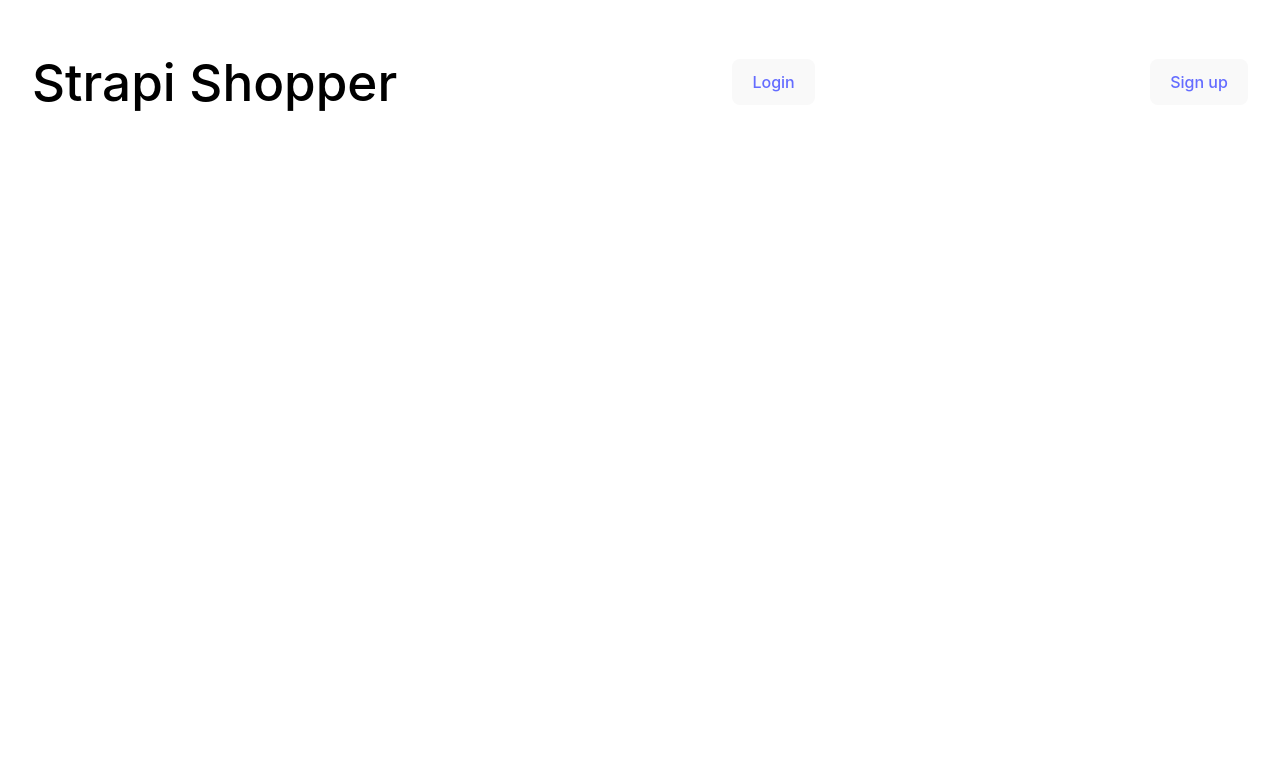
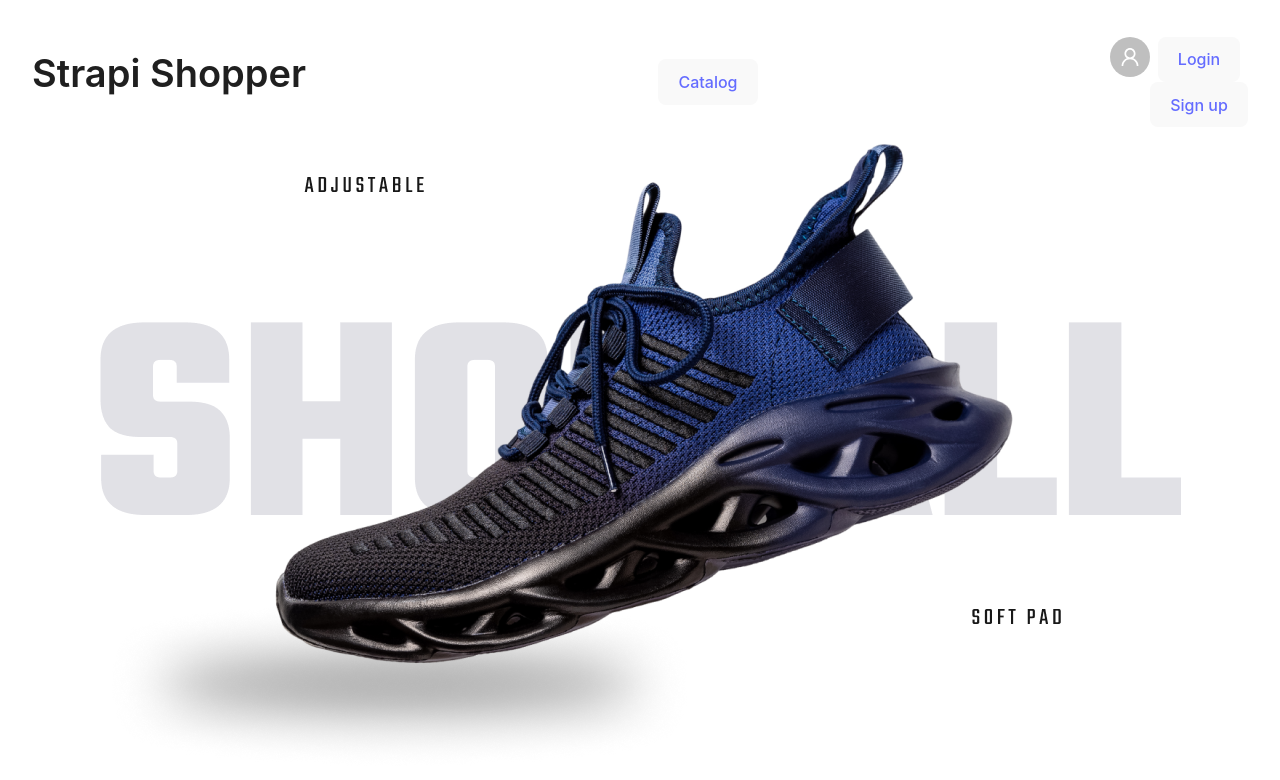
Before and after one commit to harry177/strapi-shopper, a React (Vite) app: page / in a window 1280 px wide. Shown: the top 780 px of the page. Built offline with nearby package versions, Linux system fonts and the light colour scheme.

Commit message:
feat: add antd styles, components, icons

```diff
--- a/src/components/Header.tsx
+++ b/src/components/Header.tsx
@@ -1,10 +1,16 @@
 import { useEffect } from "react";
 import { Link } from "react-router-dom";
 import { useCookies } from "react-cookie";
+import { Avatar, Flex, Typography } from "antd";
+import { UserOutlined } from "@ant-design/icons";
 import "./header.scss";
 
 export const Header = () => {
-  const [cookies, removeCookie] = useCookies(["accessToken", "userId", "userName"]);
+  const [cookies, removeCookie] = useCookies([
+    "accessToken",
+    "userId",
+    "userName",
+  ]);
 
   useEffect(() => {
     if (!cookies.accessToken || !cookies.userId || !cookies.userName) {
@@ -21,13 +27,23 @@ export const Header = () => {
   return (
     <header className="header">
       <Link to={"/"} className="header-logo">
-        <h1>Strapi Shopper</h1>
+        <Typography.Title>Strapi Shopper</Typography.Title>
       </Link>
-
+      <Link to={"/catalog"}>
+        <button>Catalog</button>
+      </Link>
+      <Flex>
+        <Flex vertical>
+          <Avatar
+            size={40}
+            icon={<UserOutlined />}
+            style={{ backgroundColor: cookies.accessToken && "#87d068" }}
+          />
+          <Typography.Paragraph>{cookies.userName}</Typography.Paragraph>
+        </Flex>
+        <Flex vertical>
           {cookies.accessToken ? (
-        <div style={{ display: "flex", flexDirection: "column" }}>
             <button onClick={handleLogout}>Logout</button>
-        </div>
           ) : (
             <Link to={"/login"}>
               <button>Login</button>
@@ -36,6 +52,8 @@ export const Header = () => {
           <Link to={"/signup"}>
             <button>Sign up</button>
           </Link>
+        </Flex>
+      </Flex>
     </header>
   );
 };
--- a/src/components/Product.tsx
+++ b/src/components/Product.tsx
@@ -1,11 +1,12 @@
-import { IProduct } from "../features/api/api";
+import { Card, Image as AntImage, Typography } from "antd";
+import { IProduct } from "./types";
 
 export const Product = ({Title, Image, Price}: IProduct) => {
   return (
-    <div style={{ display: "flex", flexDirection: "column" }}>
-      <img width={300} height={300} src={`http://localhost:1337${Image[0].url}`}></img>
-      <p>{Title}</p>
-      <p>{`${Price} €`}</p>
-    </div>
+    <Card style={{ display: "flex", flexDirection: "column" }}>
+      <AntImage width={300} height={300} src={`http://localhost:1337${Image[0].url}`} alt={Image[0].alt} />
+      <Typography.Paragraph>{Title}</Typography.Paragraph>
+      <Typography.Paragraph>{`${Price} €`}</Typography.Paragraph>
+    </Card>
   );
 };
--- a/src/components/PromoBlock.tsx
+++ b/src/components/PromoBlock.tsx
@@ -1,3 +1,7 @@
+import { Image } from "antd";
+
 export const PromoBlock = () => {
-    return <></>
-}
+  return (
+    <Image src={"./promo-image.png"} alt={"Promo image"} />
+  );
+};
--- a/src/features/types.ts
+++ b/src/features/types.ts
@@ -13,6 +13,7 @@ export interface ISignupUser {
 
 export interface IProductImage {
   url: string;
+  alt: string;
 }
 
 export interface IReturnedProduct {
--- a/src/pages/HomePage.tsx
+++ b/src/pages/HomePage.tsx
@@ -1,3 +1,5 @@
+import { PromoBlock } from "../components/PromoBlock";
+
 export const HomePage = () => {
-  return <></>;
+  return <PromoBlock />;
 };
```
Also changed, not shown: public/promo-image.png (added). Lines whose indentation alone changed are shown as unchanged.
